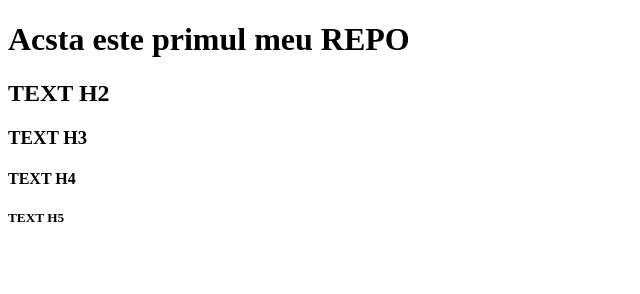
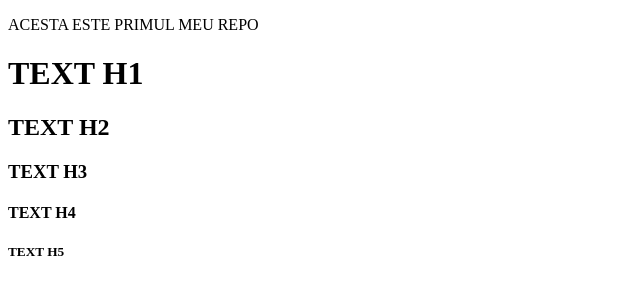
Before and after one commit to P-Adrian-M/first.rep, a plain HTML site: page index.html in a window 1280 px wide. Shown: the whole page, without its empty margins (0-640 px from the left). Drawn offline with Linux system fonts and the light colour scheme.

Commit message:
Update index.html

```diff
--- a/index.html
+++ b/index.html
@@ -4,7 +4,8 @@
         <title>First Repo</title>
     </head>
     <body>
-        <h1> Acsta este primul meu REPO </h1>
+        <P> ACESTA ESTE PRIMUL MEU REPO </P>
+        <h1>TEXT H1</h1>
         <h2>TEXT H2</h2>
         <h3>TEXT H3</h3>
         <H4>TEXT H4</H4>
```
